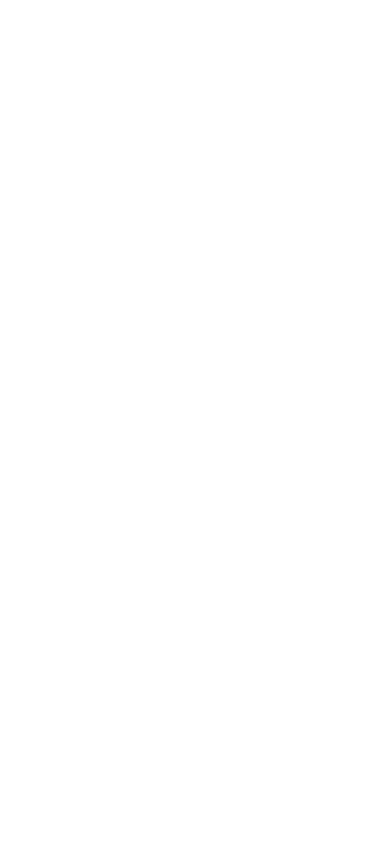
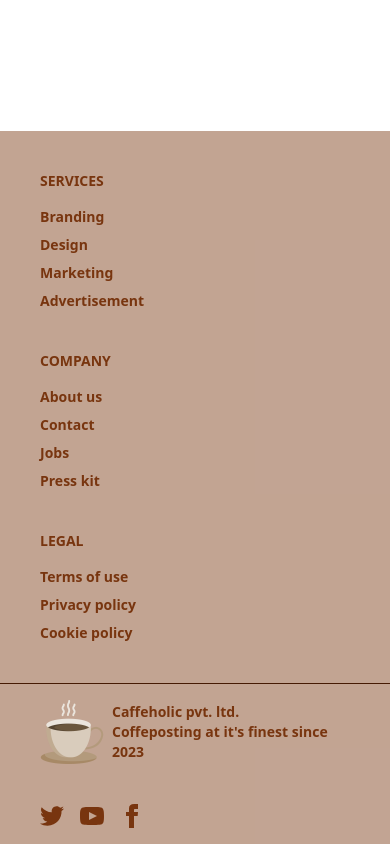
Before and after one commit to Barshonwebdev/Caffeholic-client, a React (Vite) app: page / in a window 390 px wide. Shown: the part 777-1621 px from the top of the page. Before the commit the page ends 844 px from the top, so only its background shows below. Built offline with nearby package versions, Linux system fonts and the light colour scheme; no server answers; a web font is replaced by a local one.

Commit message:
footer responsive design

```diff
--- a/src/Pages/Homepage/Home.jsx
+++ b/src/Pages/Homepage/Home.jsx
@@ -1,7 +1,7 @@
 
 const Home = () => {
     return (
-        <div>
+        <div className="min-h-screen">
             home
         </div>
     );
--- a/src/components/Shared/Footer.jsx
+++ b/src/components/Shared/Footer.jsx
@@ -1,8 +1,43 @@
+import footerImg from '../../assets/coffee.png'
 
 const Footer = () => {
     return (
-        <div>
-            footer
+        <div className="bg-amber-900 bg-opacity-45 text-amber-900 font-semibold">
+            <footer className="footer p-10 ">
+  <nav>
+    <h6 className="footer-title opacity-100 font-extrabold">Services</h6>
+    <a className="link link-hover">Branding</a>
+    <a className="link link-hover">Design</a>
+    <a className="link link-hover">Marketing</a>
+    <a className="link link-hover">Advertisement</a>
+  </nav>
+  <nav>
+    <h6 className="footer-title opacity-100 font-extrabold">Company</h6>
+    <a className="link link-hover">About us</a>
+    <a className="link link-hover">Contact</a>
+    <a className="link link-hover">Jobs</a>
+    <a className="link link-hover">Press kit</a>
+  </nav>
+  <nav>
+    <h6 className="footer-title opacity-100 font-extrabold">Legal</h6>
+    <a className="link link-hover">Terms of use</a>
+    <a className="link link-hover">Privacy policy</a>
+    <a className="link link-hover">Cookie policy</a>
+  </nav>
+</footer>
+<footer className="footer px-10 py-4 border-t border-amber-950">
+  <aside className="items-center grid-flow-col">
+    <img className='w-16' src={footerImg} alt="" />
+    <p>Caffeholic pvt. ltd. <br/>Coffeposting at it&apos;s finest since 2023</p>
+  </aside>
+  <nav className="md:place-self-center md:justify-self-end">
+    <div className="grid grid-flow-col gap-4">
+      <a><svg xmlns="http://www.w3.org/2000/svg" width="24" height="24" viewBox="0 0 24 24" className="fill-current"><path d="M24 4.557c-.883.392-1.832.656-2.828.775 1.017-.609 1.798-1.574 2.165-2.724-.951.564-2.005.974-3.127 1.195-.897-.957-2.178-1.555-3.594-1.555-3.179 0-5.515 2.966-4.797 6.045-4.091-.205-7.719-2.165-10.148-5.144-1.29 2.213-.669 5.108 1.523 6.574-.806-.026-1.566-.247-2.229-.616-.054 2.281 1.581 4.415 3.949 4.89-.693.188-1.452.232-2.224.084.626 1.956 2.444 3.379 4.6 3.419-2.07 1.623-4.678 2.348-7.29 2.04 2.179 1.397 4.768 2.212 7.548 2.212 9.142 0 14.307-7.721 13.995-14.646.962-.695 1.797-1.562 2.457-2.549z"></path></svg></a>
+      <a><svg xmlns="http://www.w3.org/2000/svg" width="24" height="24" viewBox="0 0 24 24" className="fill-current"><path d="M19.615 3.184c-3.604-.246-11.631-.245-15.23 0-3.897.266-4.356 2.62-4.385 8.816.029 6.185.484 8.549 4.385 8.816 3.6.245 11.626.246 15.23 0 3.897-.266 4.356-2.62 4.385-8.816-.029-6.185-.484-8.549-4.385-8.816zm-10.615 12.816v-8l8 3.993-8 4.007z"></path></svg></a>
+      <a><svg xmlns="http://www.w3.org/2000/svg" width="24" height="24" viewBox="0 0 24 24" className="fill-current"><path d="M9 8h-3v4h3v12h5v-12h3.642l.358-4h-4v-1.667c0-.955.192-1.333 1.115-1.333h2.885v-5h-3.808c-3.596 0-5.192 1.583-5.192 4.615v3.385z"></path></svg></a>
+    </div>
+  </nav>
+</footer>
         </div>
     );
 };
```
